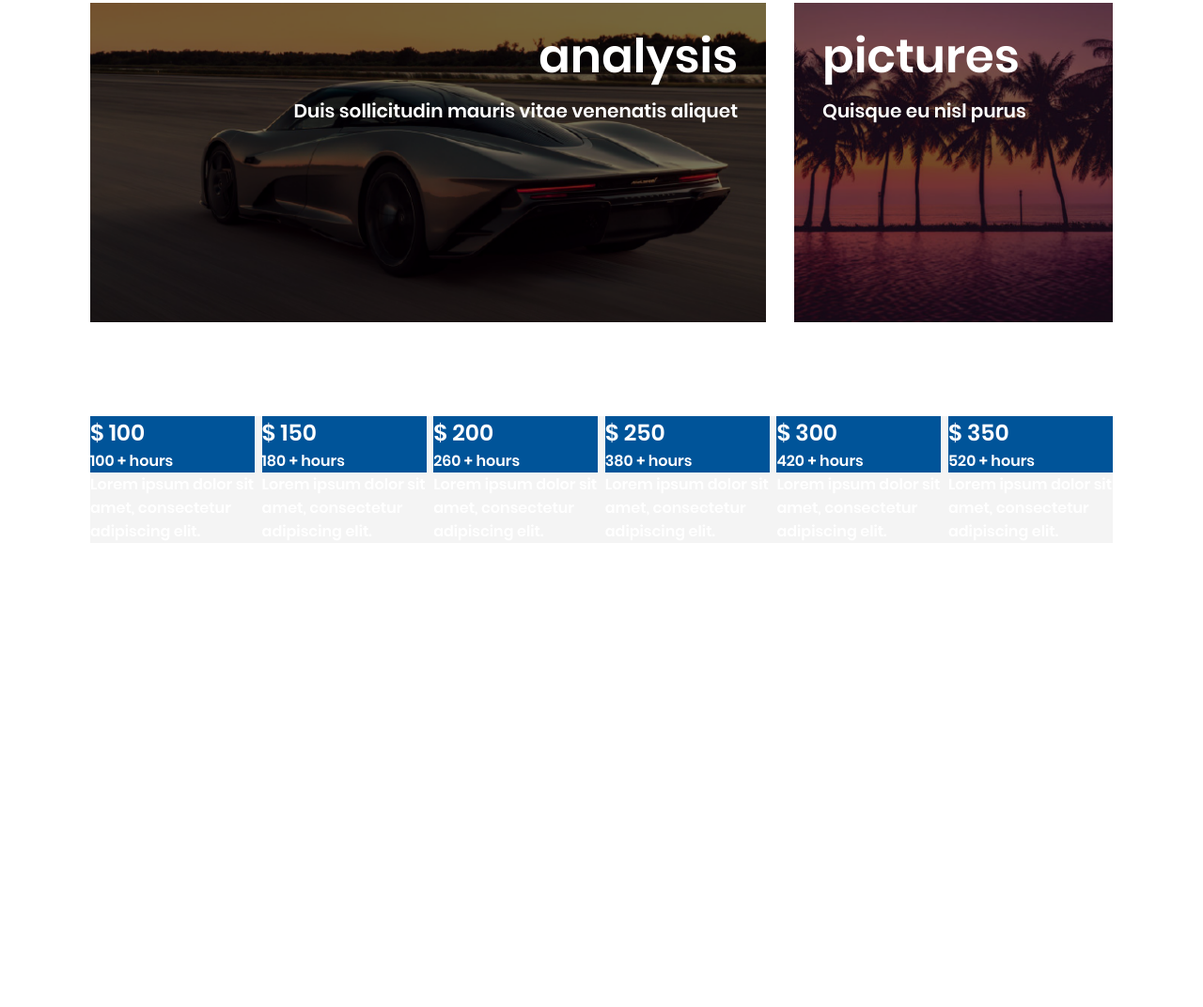
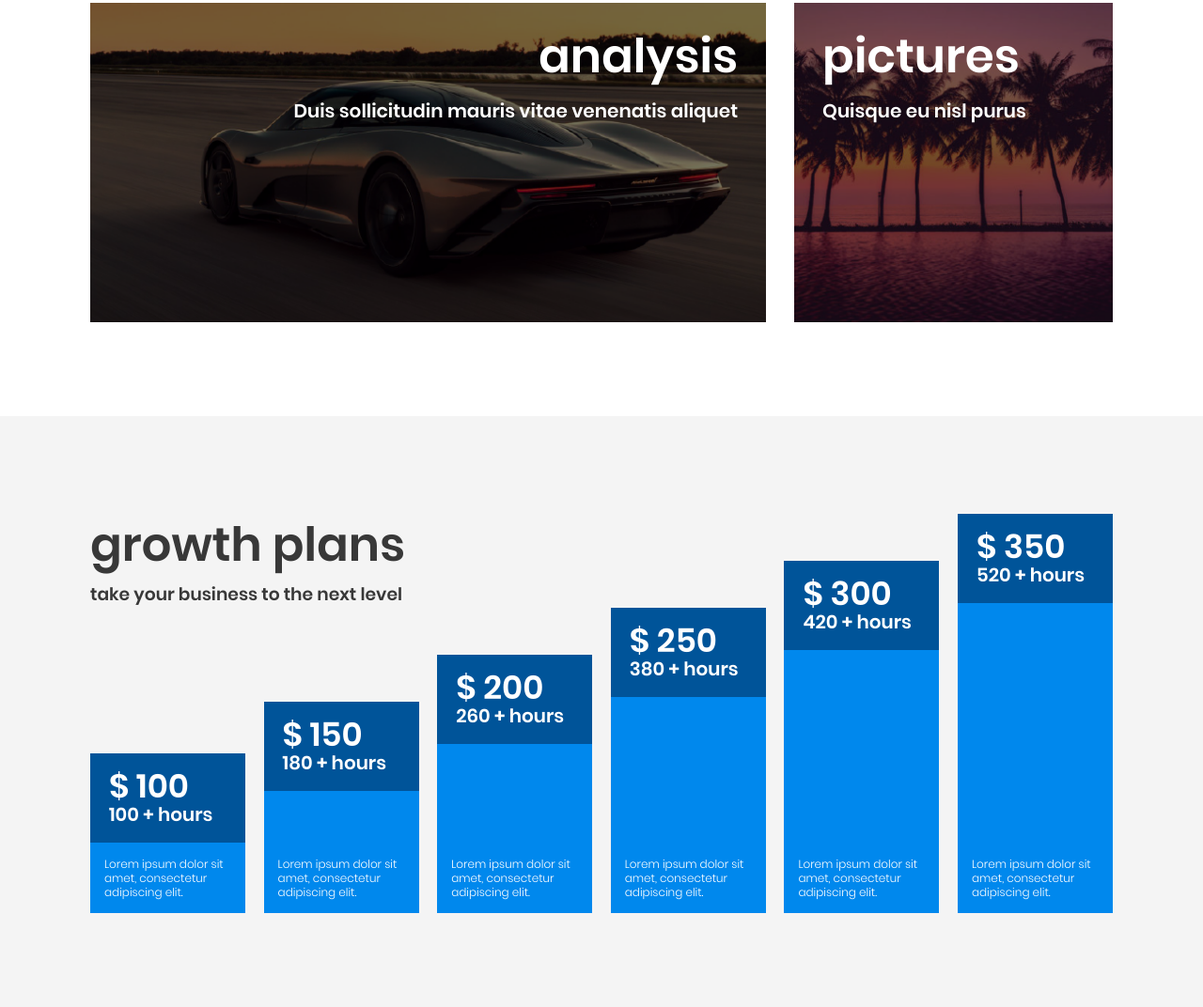
Before and after one commit to daniel-lopes/prova-pratica-codeby, a plain HTML site: page index.html in a window 1280 px wide. Shown: the part 1727-2799 px from the top of the page at 94% size. Before the commit the page ends 2305 px from the top, so only its background shows below. Drawn offline with Linux system fonts and the light colour scheme.

Commit message:
Finishing the graphics section

```diff
--- a/index.html
+++ b/index.html
@@ -42,8 +42,11 @@
 		</div>
 	</section>
 	<section id="graphics">
+		<div class="container">
+			<h2 class="title">growth plans</h2>
+			<h3>take your business to the next level</h3>
 			<div class="rows">
-			<div class="graphic graphic1">
+				<div class="graphic">
 					<div class="plan">
 						<h2>$ 100</h2>
 						<span>100 + hours</span>
@@ -110,6 +113,7 @@
 					</p>
 				</div>
 			</div>
+		</div>
 	</section>
 </body>
 </html>
--- a/style.css
+++ b/style.css
@@ -11,8 +11,14 @@
      src: url('src/fonte/Poppins-Bold.ttf');
 }
 
+@font-face {
+     font-family: PoppinsLight;
+     src: url('src/fonte/Poppins-Light.ttf');
+}
+
 body {
 	font-family: PoppinsSemiBold;
+	color: #383838;
 }
 
 section#home {
@@ -130,8 +136,22 @@ section#categories h2 {
 
 section#graphics {
 	background-color: #f4f4f4;
+}
+
+section#graphics .container {
 	width: 85%;
 	margin: 0 auto;
+}
+
+section#graphics .title {
+    position: relative;
+	font-size: 50px;
+    top: 100px;
+}
+
+section#graphics h3 {
+    position: relative;
+	top: 100px;
 }
 
 section#graphics .rows {
@@ -141,10 +161,43 @@ section#graphics .rows {
 }
 
 .graphic {
-	width: 175px;
+	width: 165px;
 	color: #fff;
+	margin-bottom: 100px;
+	display: flex;
+	flex-direction: column;
+	justify-content: flex-end;
 }
 
 .plan {
 	background-color: #005499;
+	padding-left: 20px;
+	padding-top: 20px;
+	padding-bottom: 15px;
 }
+
+.plan h2 {
+	font-size: 35px;
+	line-height: 30px;
+}
+
+.plan span {
+	font-size: 20px;
+}
+
+.graphic p {
+	background-color: #0088ed;
+	font-size: 12px;
+	font-family: PoppinsLight;
+	padding: 15px;
+	line-height: 15px;
+	display: flex;
+	flex-direction: column;
+	justify-content: flex-end;
+}
+
+.graphic2 p { height: 100px; }
+.graphic3 p { height: 150px; }
+.graphic4 p { height: 200px; }
+.graphic5 p { height: 250px; }
+.graphic6 p { height: 300px; }
```
Lines whose indentation alone changed are shown as unchanged.
